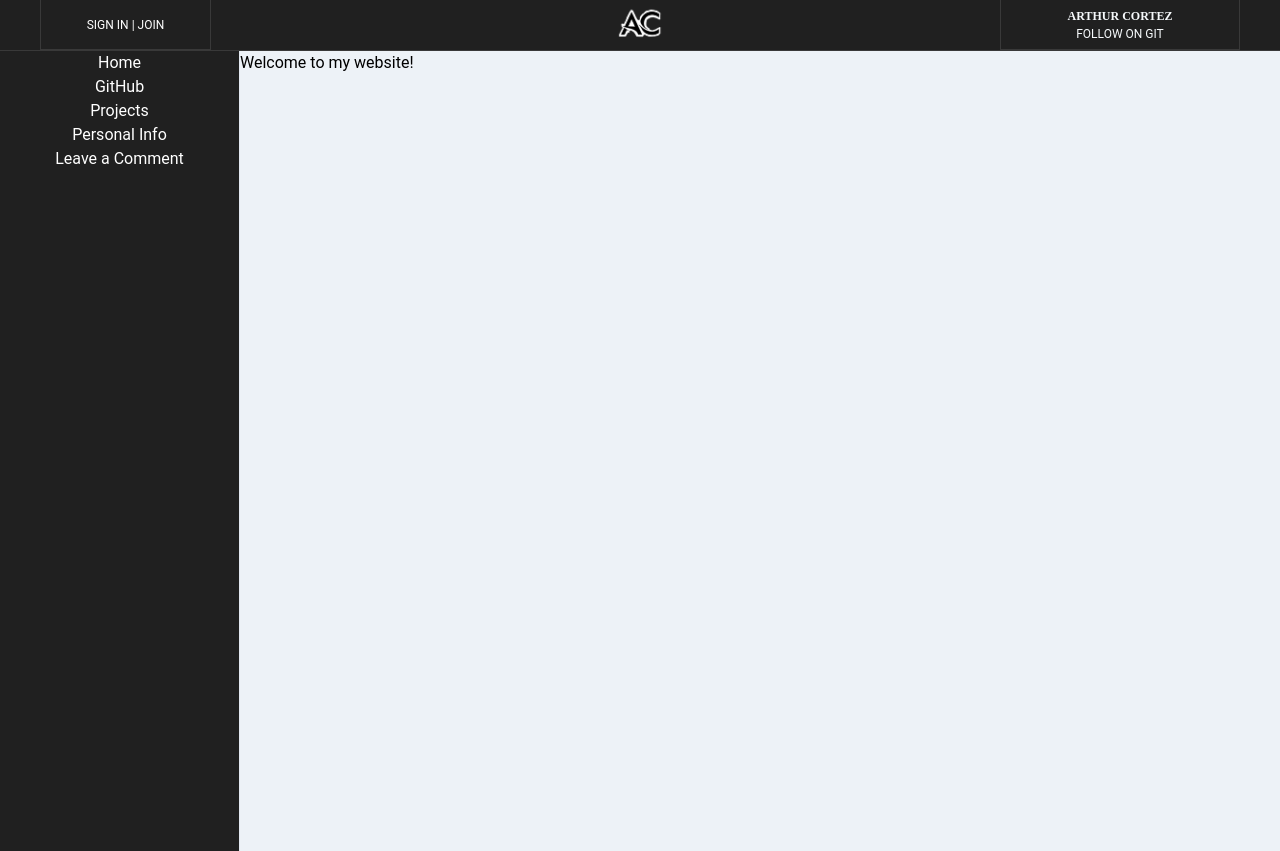
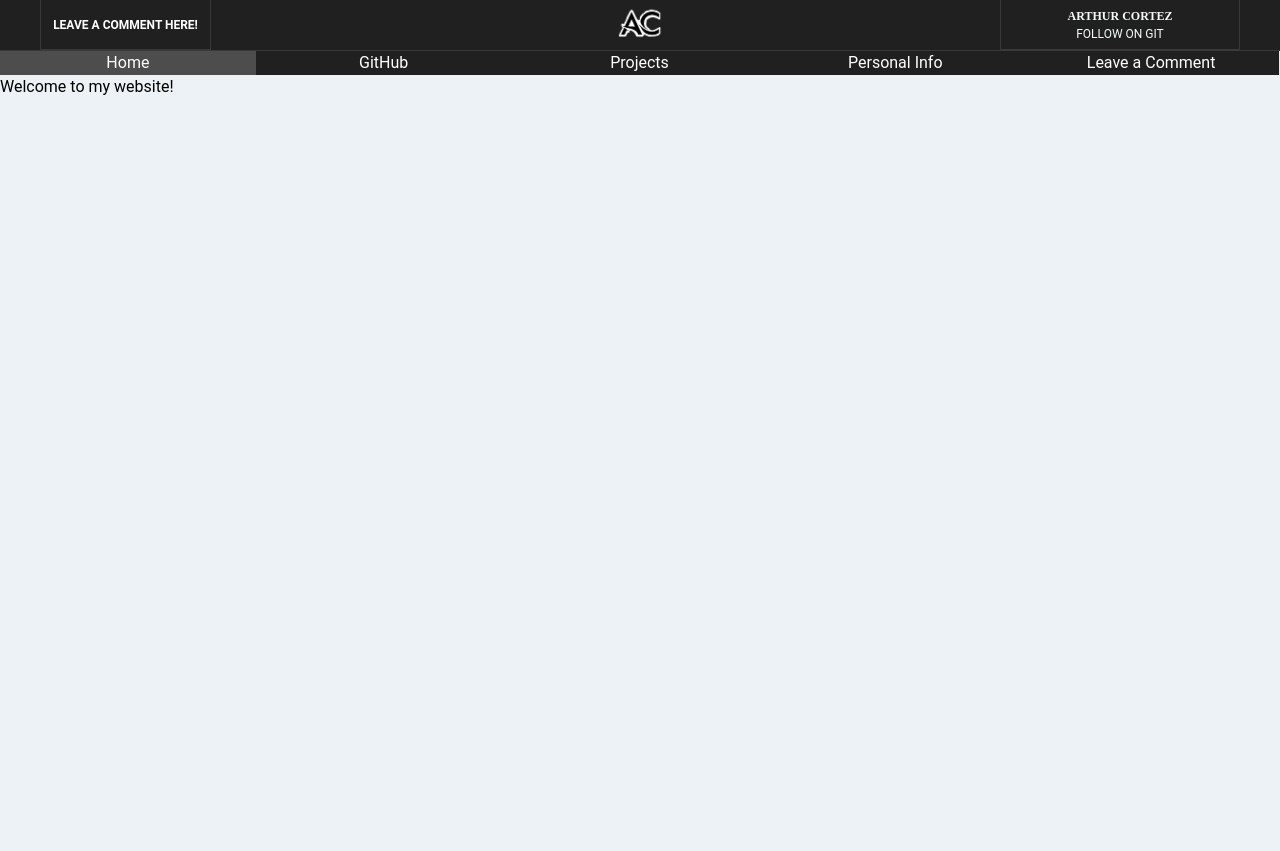
Before and after one commit to arthurcortezz/portfolio, a Next.js app: page /manager in a window 1280 px wide. After the commit the page ends 800 px from the top, so only its background shows below. Built offline with nearby package versions, Linux system fonts and the light colour scheme.

Commit message:
alteracao visual no menu

```diff
--- a/src/components/index.tsx
+++ b/src/components/index.tsx
@@ -9,12 +9,11 @@ export { default as ProjectsPage } from "./pages/projectsPage";
 
 export { default as FooterPage } from "./footer/footerPage";
 
-// export { default as Login } from "./modules/authentication/login";
-
 export { default as Container } from "./navigation/pageContainer";
 
 export { default as SimpleButton } from "./button/simpleButton";
 
 export { default as TopMenu } from "./menu/topMenu";
-export { default as SideMenu } from "./menu/sideMenu";
+export { default as SideMenu } from "./menu/bottomMenu";
+export { default as BottomMenuItem } from "./menu/bottomMenuItem";
 export { default as Menu } from "./menu/menu";
--- /dev/null
+++ b/src/components/menu/bottomMenu.tsx
@@ -0,0 +1,26 @@
+import { Flex } from "@chakra-ui/react";
+import { ILinkProps } from "../types";
+import { BottomMenuItem } from "..";
+
+interface Props {
+  value?: ILinkProps | null;
+  linkItems: ILinkProps[];
+  onClickMenu?: (link: ILinkProps) => void;
+}
+export default function BottomMenu({ onClickMenu, value, linkItems, ...rest }: Props) {
+  return (
+    <Flex
+      transition="0.5s ease"
+      bg={"#202020"}
+      borderRight="1px"
+      borderRightColor={"gray.200"}
+      w={"full"}
+      overflowX={"hidden"}
+      overflowY={"auto"}
+      {...rest}>
+      {linkItems.map((item: ILinkProps, index) => {
+        return <BottomMenuItem onClickMenu={onClickMenu} item={item} value={value} key={index} />;
+      })}
+    </Flex>
+  );
+}
--- /dev/null
+++ b/src/components/menu/bottomMenuItem.tsx
@@ -0,0 +1,30 @@
+import { Box, Text } from "@chakra-ui/react";
+import { ILinkProps } from "../types";
+
+interface Props {
+  onClickMenu?: (link: ILinkProps) => void;
+  value?: ILinkProps | null;
+  item: ILinkProps;
+}
+export default function BottomMenuItem({ item, value, onClickMenu }: Props) {
+  const clickCheck = () => {
+    if (value) {
+      if (item.id === value.id) return true;
+      else if (item.subItems) {
+        const find = item.subItems.find(item => item.id === value.id);
+        if (find) return true;
+      } else return false;
+    }
+  };
+  const clicked = clickCheck();
+  return (
+    <Box
+      bg={clicked ? "#4d4d4d" : ""}
+      as={"button"}
+      onClick={() => onClickMenu && onClickMenu(item)}
+      w="100%"
+      _hover={{ bg: "#4d4d4d" }}>
+      <Text color={"white"}>{item.name}</Text>
+    </Box>
+  );
+}
--- a/src/components/menu/menu.tsx
+++ b/src/components/menu/menu.tsx
@@ -1,4 +1,4 @@
-import { Box, Flex } from "@chakra-ui/react";
+import { Flex } from "@chakra-ui/react";
 import { ReactNode } from "react";
 import { ILinkProps } from "../types";
 import { TopMenu, SideMenu } from "../";
@@ -7,19 +7,16 @@ interface Props {
   linkItems: ILinkProps[];
   children: ReactNode;
   onClickMenu?: (link: ILinkProps) => void;
+  value?: ILinkProps | null;
 }
-export default function MainMenu({ onClickMenu, linkItems, children }: Props) {
+export default function MainMenu({ onClickMenu, value, linkItems, children }: Props) {
   return (
-    <>
-      <Flex>
-        <TopMenu />
-        <Box mt={"51px"} display={{ base: "none", md: "block" }}>
-          <SideMenu linkItems={linkItems} onClickMenu={onClickMenu} />
-          <Flex ml={{ base: 0, md: 60 }} direction={"column"} minH="100vh" overflowY={"clip"} overflowX={"hidden"}>
-            {children}
-          </Flex>
-        </Box>
+    <Flex direction={"column"}>
+      <TopMenu />
+      <SideMenu value={value} linkItems={linkItems} onClickMenu={onClickMenu} />
+      <Flex w={"100%"} direction={"column"}>
+        {children}
       </Flex>
-    </>
+    </Flex>
   );
 }
--- a/src/components/menu/sideMenu.tsx
+++ /dev/null
@@ -1,30 +0,0 @@
-import { Box, Text } from "@chakra-ui/react";
-import { ILinkProps } from "../types";
-
-interface Props {
-  linkItems: ILinkProps[];
-  onClickMenu?: (link: ILinkProps) => void;
-}
-export default function SideMenu({ onClickMenu, linkItems, ...rest }: Props) {
-  return (
-    <Box
-      transition="0.5s ease"
-      bg={"#202020"}
-      borderRight="1px"
-      borderRightColor={"gray.200"}
-      w={{ base: "full", md: 60 }}
-      pos="fixed"
-      h="full"
-      overflowX={"hidden"}
-      overflowY={"auto"}
-      {...rest}>
-      {linkItems.map((item: ILinkProps, index) => {
-        return (
-          <Box key={index} as={"button"} onClick={() => onClickMenu && onClickMenu(item)} w="100%" _hover={{ bg: "black" }}>
-            <Text color={"white"}>{item.name}</Text>
-          </Box>
-        );
-      })}
-    </Box>
-  );
-}
--- a/src/components/menu/topMenu.tsx
+++ b/src/components/menu/topMenu.tsx
@@ -3,17 +3,35 @@ import { Flex, Image, Link, Text, useMediaQuery } from "@chakra-ui/react";
 export default function TopMenu() {
   const [isLargerThan] = useMediaQuery("(min-width: 960px)");
   return (
-    <Flex pos="fixed" w={"100%"} borderBottom={"1px solid #393939"} bg={"#202020"} p={"0px 20px"} h={"51px"} justifyContent={"center"}>
+    <Flex
+      w={"100%"}
+      borderBottom={"1px solid #393939"}
+      bg={"#202020"}
+      p={"0px 20px"}
+      h={"51px"}
+      justifyContent={"center"}>
       <Flex justify={"center"} w="100%" maxWidth={"1200px"}>
         <Flex w="20%">
           {isLargerThan ? (
-            <Flex minWidth={"171px"} h={"100%"} border={"1px solid #393939"} borderTop={"none"} justify={"center"} align={"center"}>
-              <Link fontSize={"12px"} color={"white"}>
-                SIGN IN | JOIN
+            <Flex
+              minWidth={"171px"}
+              h={"100%"}
+              border={"1px solid #393939"}
+              borderTop={"none"}
+              justify={"center"}
+              align={"center"}>
+              <Link fontSize={"12px"} color={"white"} fontWeight="bold">
+                LEAVE A COMMENT HERE!
               </Link>
             </Flex>
           ) : (
-            <Flex w={"100%"} h={"100%"} border={"1px solid #393939"} borderTop={"none"} justify={"center"} align={"center"}>
+            <Flex
+              w={"100%"}
+              h={"100%"}
+              border={"1px solid #393939"}
+              borderTop={"none"}
+              justify={"center"}
+              align={"center"}>
               <Link href="/" justifyContent={"center"}>
                 <Image maxWidth={"35px"} alt="img" src="menu.png" />
               </Link>
--- a/src/components/navigation/pageContainer.tsx
+++ b/src/components/navigation/pageContainer.tsx
@@ -20,6 +20,7 @@ export default function Container({ linkItems }: Props) {
   return (
     <Menu
       linkItems={linkItems}
+      value={renderItem}
       onClickMenu={(link: ILinkProps) => {
         if (link && link.render) render(link);
       }}>
```
Also changed, not shown: 1 other file (tests, documents, lock files or other folders).
